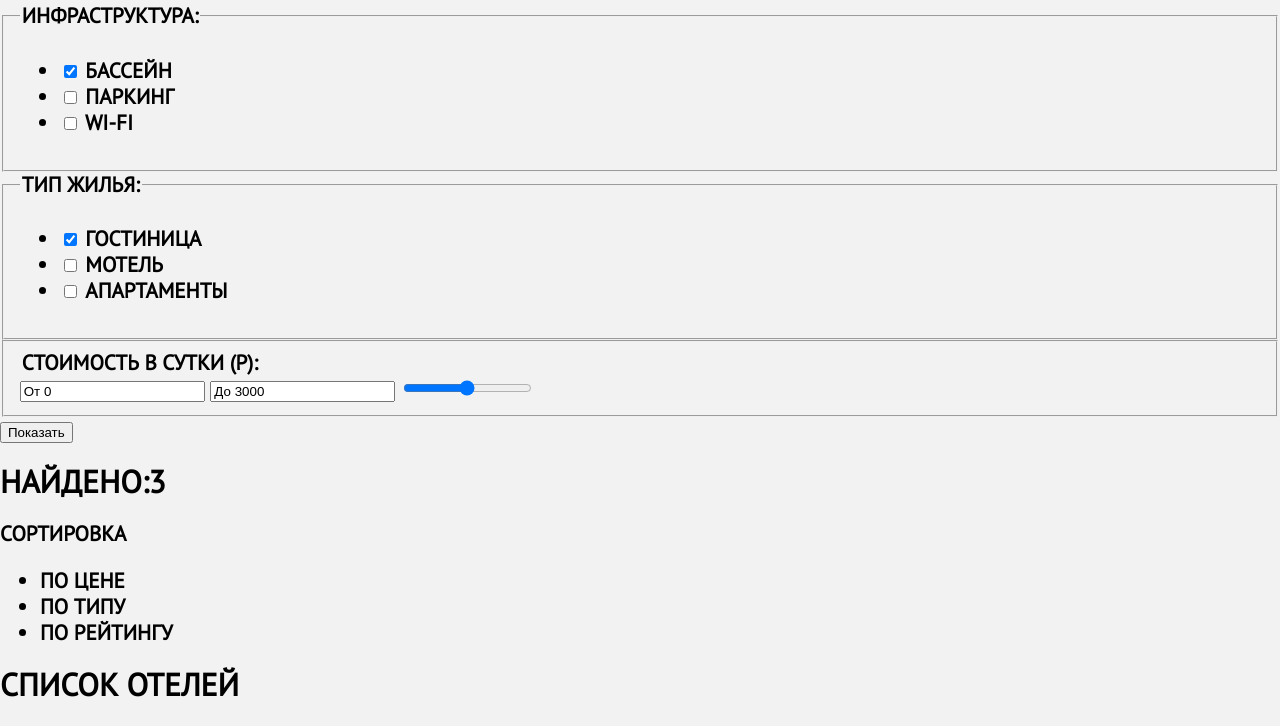
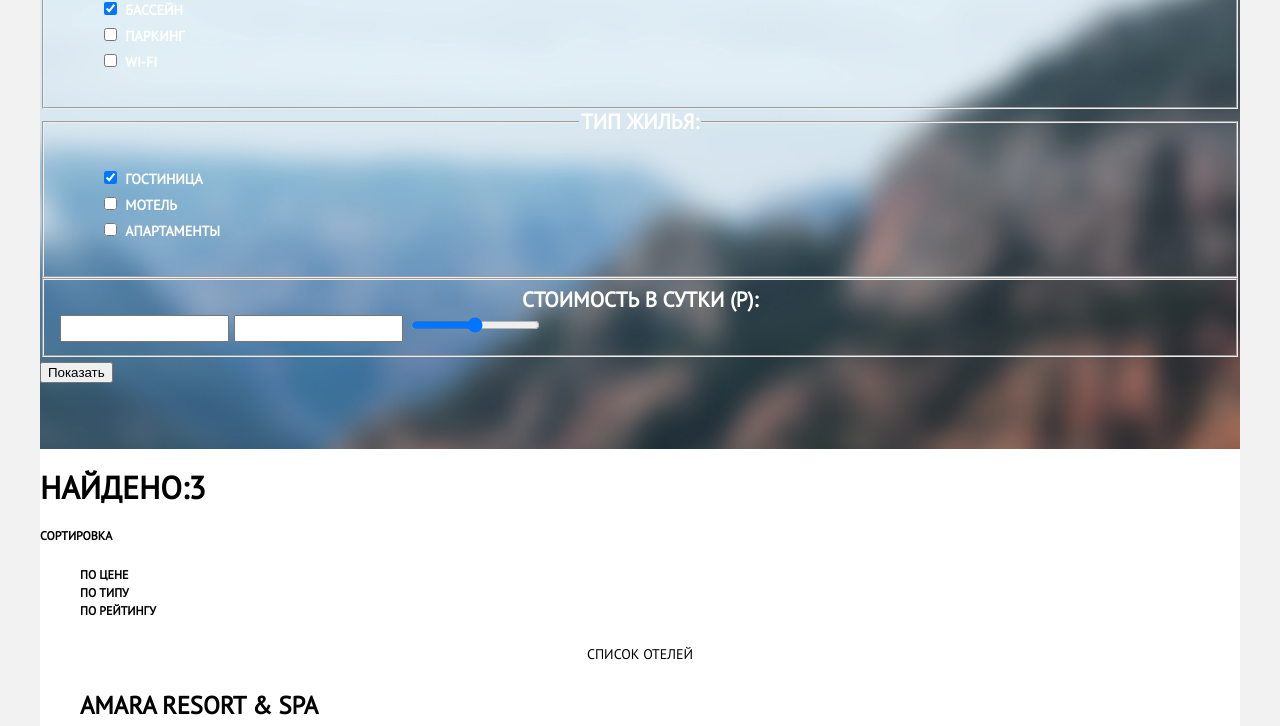
Before and after one commit to mrsvirtuz/799169-sedona, a plain HTML site: page catalog.html in a window 1280 px wide. Shown: the part 245-971 px from the top of the page. Drawn offline with Linux system fonts and the light colour scheme.

Commit message:
сss текст

```diff
--- a/catalog.html
+++ b/catalog.html
@@ -7,6 +7,7 @@
     <link rel="stylesheet" href="css/index.css">
   </head>
   <body>
+    <div class="wrapper"> <!--Общая обертка для всей контентной части-->
   	<header class="main-header">
       <nav class="main-navigation">
       	<a class="logo.png">
@@ -20,50 +21,52 @@
         	</ul>
        </nav>
        </header>
-       		<section class="filters">
-        		<h2 class="visually-hidden">Фильтр</h2>
-        		  <form class="filter" method="get">
+       <section class="header_middle-two">
+       <!--Секция для гор-->
+       <section class="filters">
+            <h2 class="visually-hidden"></h2>
+              <form class="filter" method="get">
                 <fieldset>
-                  <legend>Инфраструктура:</legend>
+                  <legend class="filter-type">Инфраструктура:</legend>
                     <ul>
                       <li>
                       <input type="checkbox" name="pool" id="filter-pool" checked>
-                        <label for="filter-pool">
+                        <label for=for="filter-pool" class="criterion">
                         Бассейн
                         </label>
                       </li>
                       <li>
                       <input type="checkbox" name="parking" id="filter-parking">
-                        <label for="filter-parking">
+                        <label for="filter-parking" class="criterion">
                         Паркинг
                         </label>
                       </li>
                       <li>
                       <input type="checkbox" name="wi-fi" id="filter-wi-fi">
-                        <label for="filter-wi-fi">
+                        <label for="filter-wi-fi" class="criterion">
                         WI-FI
                         </label>
                       </li>
                     </ul>
                 </fieldset>
                 <fieldset>
-                    <legend>Тип жилья:</legend>
+                    <legend class="filter-type">Тип жилья:</legend>
                       <ul>
                         <li>
                         <input type="checkbox" name="hotel" id="filter-hotel" checked>
-                          <label for="filter-hotel">
+                          <label for="filter-hotel" class="criterion">
                           Гостиница
                           </label>
                         </li>
                         <li>
                         <input type="checkbox" name="motel" id="filter-motel">
-                          <label for="filter-motel">
+                          <label for="filter-motel" class="criterion">
                           Мотель
                           </label>
                       </li>
                       <li>
                       <input type="checkbox" name="apartments" id="filter-apartments">
-                        <label for="filter-apartments">
+                        <label for="filter-apartments" class="criterion">
                         Апартаменты
                         </label>
                       </li>
@@ -71,22 +74,23 @@
                 </fieldset>
                 <fieldset>
                 <label>
-                  <legend>Стоимость в сутки (Р):</legend>
-                  <input type="text" name="min-price" value="От 0">
-                  <input type="text" name="max-price" value="До 3000">
+                  <legend class="filter-type">Стоимость в сутки (Р):</legend>
+                  <input type="text" name="min-price" class="criterion" value="От 0">
+                  <input type="text" name="max-price" class="criterion" value="До 3000">
                     <input type="range" name="min-max-price">
                 </label>
                 </fieldset>
             <button type="submit" class="filter-button button">Показать</button>
           </form>
-			</section>
+      </section>
+      </section>
       <span class="counter">
         <h2>Найдено:3</h2>
-          <p>Сортировка</p>
+          <p class="sorting">Сортировка</p>
             <ul class"sorting">
-              <li class="by price">По цене</li>
-              <li class="type">По типу</li>
-              <li class="by rating">По рейтингу</li>
+              <li class="sorting">По цене</li>
+              <li class="sorting">По типу</li>
+              <li class="sorting">По рейтингу</li>
           </ul>
       </span>
 			<section class="catalog">
@@ -94,7 +98,7 @@
         			<ul class="catalog-list">
           			<li>
           				<h3>
-          					<a href="catalog-item.html">AMARA RESORT & SPA</a>
+          					<a href="catalog-item.html" class="name">AMARA RESORT & SPA</a>
           				</h3>
           					<p>
           					<img src="img\hotel1.jpg" alt="Photo AMARA RESORT & SPA"></p>
@@ -108,7 +112,7 @@
             		</li>
             		<li>
           				<h3>
-          					<a href="catalog-item.html">DESERT QUAIL INN</a>
+          					<a href="catalog-item.html" class="name">DESERT QUAIL INN</a>
           				</h3>
           					<p>
           					<img src="img\hotel2.jpg" alt="Photo DESERT QUAIL INN"></p>
@@ -122,7 +126,7 @@
             		</li>
             		<li>
           				<h3>
-          					<a href="catalog-item.html">DESERT QUAIL INN</a>
+          					<a href="catalog-item.html" class="name">DESERT QUAIL INN</a>
           				</h3>
           					<p><img src="img\hotel3.jpg" alt="Photo VILLAS AT POCO DIABLO"></p>
           					<span class="type-of-allocation">Апартаменты</span>
@@ -151,4 +155,5 @@
         	<a class="button" href="https://htmlacademy.ru">HTML Academy</a>
       	</p>
       </footer>
+    </div>
   </body>
--- a/css/index.css
+++ b/css/index.css
@@ -27,11 +27,13 @@ a {
   background-color: #ffffff;
 }
 
-.site-navigation {
+.site-navigation,
+ ul {
   list-style: none;
 }
 
-.site-navigation a {
+.site-navigation a,
+.name {
   color: #000000;
 }
 
@@ -46,6 +48,14 @@ a {
 .container h2 {
   font-size: 21px;
   line-height: 26px;
+}
+
+.visually-hidden {
+  font-family: "PT Sans";
+  font-size: 14px;
+  line-height: 26px;
+  font-weight: normal;
+  text-align: center;
 }
 
 .advantage-list,
@@ -114,3 +124,56 @@ a {
   text-align: center;
   color: #000000;
 }
+.wrapper {
+  width: 1200px;
+  margin: 0 auto;
+  background: white;
+}
+.header__middle {
+  height: 508px;
+  background: url(../img/Background_2.jpg);
+  background-size: cover;
+}
+.header_middle-two {
+  height: 508px;
+  background: url(../img/Background.jpg);
+  background-size: cover;
+}
+
+.filter-type {
+  font-family: "PT Sans";
+  font-size: 21px;
+  line-height: 26px;
+  font-weight: bold;
+  text-align: center;
+  color: #ffffff;
+}
+
+.criterion {
+  font-family: "PT Sans";
+  font-size: 14px;
+  line-height: 21px;
+  font-weight: bold;
+  text-align: lighter;
+  color: #ffffff;
+}
+
+.sorting {
+  font-family: "PT Sans";
+  font-size: 12px;
+  line-height: 18px;
+  font-weight: bold;
+  text-align: lighter;
+  color: #000000;
+}
+
+.type-of-allocation,
+.price,
+.rating {
+  font-family: "PT Sans";
+  font-size: 14px;
+  line-height: 21px;
+  font-weight: bold;
+  text-align: lighter;
+  color: #000000;
+}
```
Also changed, not shown: index.html (+4 -1 lines).
